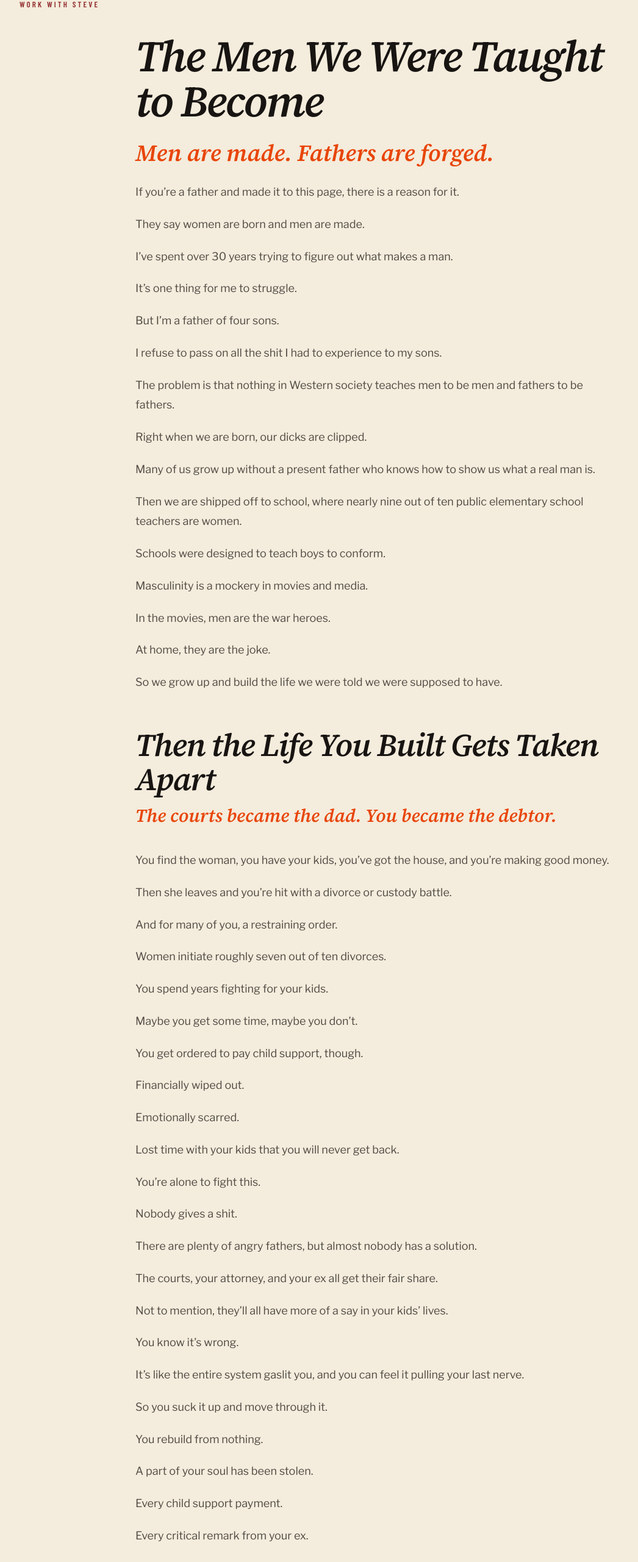
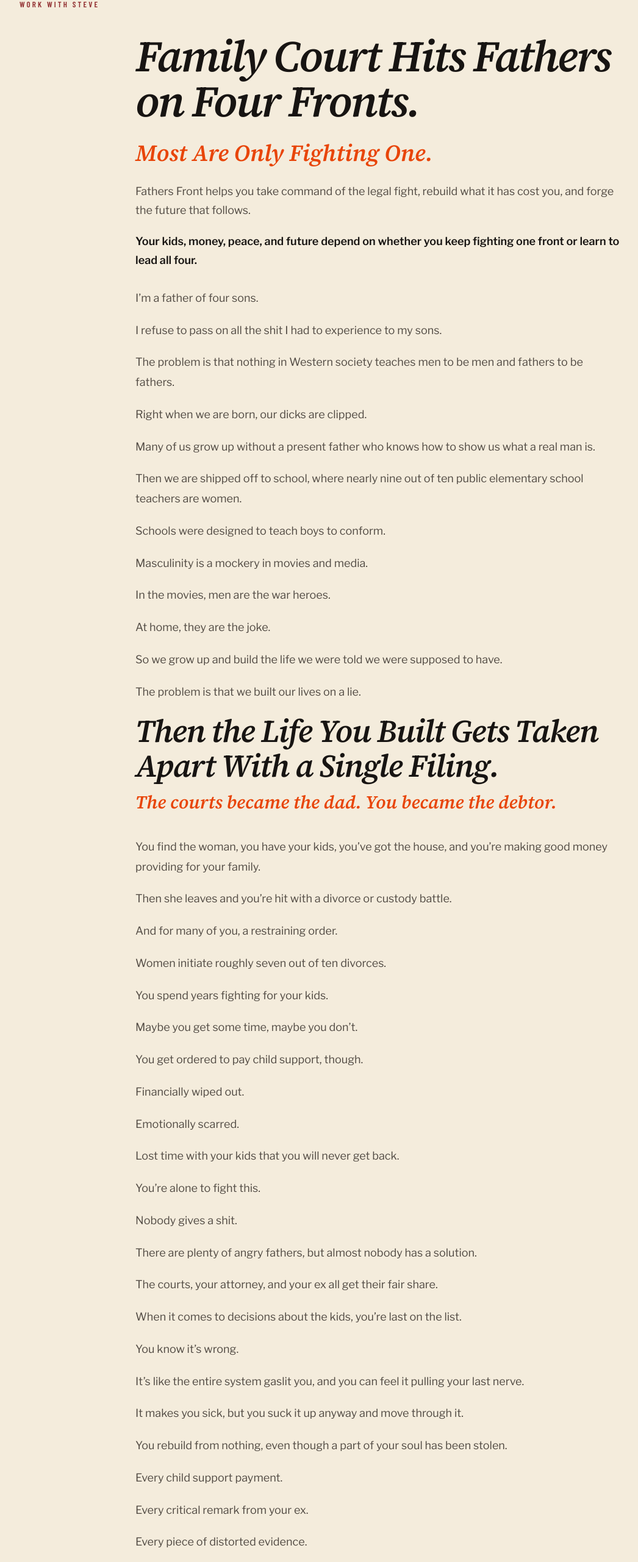
Before and after one commit to mestevelove/fathersfront, a Next.js app: page /work-with-steve in a window 1280 px wide. Shown: the part 231-2793 px from the top of the page at 61% size, without its empty margins (18-1064 px from the left). Built offline with nearby package versions, Linux system fonts and the light colour scheme; a web font is replaced by a local one.

Commit message:
Release V.69 finalize Work With Steve copy

```diff
--- a/app/components/Header.tsx
+++ b/app/components/Header.tsx
@@ -12,11 +12,11 @@ export function Header() {
           <span /><span /><span />
         </button>
         <nav className={open ? "nav open" : "nav"} aria-label="Primary navigation">
-          <div className="mobile-menu-heading"><span>Main Menu</span><b>V.68</b></div>
+          <div className="mobile-menu-heading"><span>Main Menu</span><b>V.69</b></div>
           <Link href="/">Home</Link><Link href="/books">Books</Link><Link href="/articles">Articles</Link>
           <Link href="/speaking">Speaking</Link><Link href="/about">About</Link><Link className="nav-cta" href="/work-with-steve">Work With Steve</Link>
         </nav>
-        <span className="site-version" aria-label="Site version 68">V.68</span>
+        <span className="site-version" aria-label="Site version 69">V.69</span>
       </div>
     </header>
   );
--- a/app/globals.css
+++ b/app/globals.css
@@ -488,6 +488,9 @@ h1 em,h2 em { font-family:"Source Serif 4",serif; color:var(--ember); text-trans
 .work-page-kicker { margin:0 0 42px; }
 .work-page-body { margin-inline:auto; }
 .work-simple h1 { margin:0 0 72px; color:var(--ink); font:600 clamp(44px,5.6vw,76px)/1.03 "Source Serif 4",Georgia,serif; letter-spacing:-.035em; text-transform:none; }
+.work-page-intro,.work-page-stakes { margin:0 0 20px; color:#514a43; font:400 18px/1.72 var(--body); }
+.work-page-stakes { margin-bottom:30px; color:var(--ink); }
+.work-page-stakes strong { font-weight:600; }
 .work-simple-subtitle { margin:0 0 62px; color:#665e55; font:400 22px/1.5 var(--body); }
 .work-page-deck,.work-section-deck { color:var(--ember); font-family:"Source Serif 4",Georgia,serif; font-style:italic; font-weight:600; text-transform:none; }
 .work-page-deck { margin:-48px 0 24px; font-size:clamp(25px,3.2vw,38px); line-height:1.25; }
@@ -502,6 +505,7 @@ h1 em,h2 em { font-family:"Source Serif 4",serif; color:var(--ember); text-trans
 .work-simple-copy-section h2,.work-simple-next h2 { margin:0 0 22px; color:var(--ink); font:600 27px/1.28 "Source Serif 4",Georgia,serif; letter-spacing:0; text-transform:none; }
 .work-simple-copy-section p { margin:0 0 18px; color:#514a43; font:400 18px/1.82 var(--body); }
 .work-story { margin:0 0 58px; }
+.work-story.work-opening-story { margin-bottom:0; }
 .work-story p { margin:0 0 20px; color:#514a43; font:400 18px/1.82 var(--body); }
 .work-stages { padding:8px 0 82px; }
 .work-stage-list { border-top:1px solid #bdb1a1; }
--- a/app/work-with-steve/page.tsx
+++ b/app/work-with-steve/page.tsx
@@ -50,6 +50,7 @@ const levels = [
       <p>Most men never really make it here.</p>
       <p>You may no longer be bleeding, but you’re still living smaller than the man you know you could become.</p>
       <p>There is a business, book, mission, family, or life you keep talking about but have not built.</p>
+      <p>For some, it’s continuing to push for full custody.</p>
       <p>These are the men who know they were put here to create, and they take action.</p>
       <p>They build the crazy thing they have always wanted to bring to life.</p>
       <p className="work-section-deck">What level are you willing to stop at?</p>
@@ -64,15 +65,13 @@ export default function WorkWithStevePage() {
       <div className="shell">
         <p className="section-kicker work-page-kicker">Work With Steve</p>
         <div className="work-simple-column work-page-body">
-          <h1>The Men We Were Taught to Become</h1>
-          <p className="work-page-deck">Men are made. Fathers are forged.</p>
+          <h1>Family Court Hits Fathers on Four Fronts.</h1>
+          <p className="work-page-deck">Most Are Only Fighting One.</p>
+          <p className="work-page-intro">Fathers Front helps you take command of the legal fight, rebuild what it has cost you, and forge the future that follows.</p>
+          <p className="work-page-stakes"><strong>Your kids, money, peace, and future depend on whether you keep fighting one front or learn to lead all four.</strong></p>
 
         <div className="work-story work-opening-story">
-          <p>If you’re a father and made it to this page, there is a reason for it.</p>
-          <p>They say women are born and men are made.</p>
-          <p>I’ve spent over 30 years trying to figure out what makes a man.</p>
-          <p>It’s one thing for me to struggle.</p>
-          <p>But I’m a father of four sons.</p>
+          <p>I’m a father of four sons.</p>
           <p>I refuse to pass on all the shit I had to experience to my sons.</p>
           <p>The problem is that nothing in Western society teaches men to be men and fathers to be fathers.</p>
           <p>Right when we are born, our dicks are clipped.</p>
@@ -83,10 +82,11 @@ export default function WorkWithStevePage() {
           <p>In the movies, men are the war heroes.</p>
           <p>At home, they are the joke.</p>
           <p>So we grow up and build the life we were told we were supposed to have.</p>
+          <p>The problem is that we built our lives on a lie.</p>
         </div>
 
-        <WorkSection title="Then the Life You Built Gets Taken Apart" deck="The courts became the dad. You became the debtor.">
-          <p>You find the woman, you have your kids, you’ve got the house, and you’re making good money.</p>
+        <WorkSection title="Then the Life You Built Gets Taken Apart With a Single Filing." deck="The courts became the dad. You became the debtor.">
+          <p>You find the woman, you have your kids, you’ve got the house, and you’re making good money providing for your family.</p>
           <p>Then she leaves and you’re hit with a divorce or custody battle.</p>
           <p>And for many of you, a restraining order.</p>
           <p>Women initiate roughly seven out of ten divorces.</p>
@@ -100,44 +100,47 @@ export default function WorkWithStevePage() {
           <p>Nobody gives a shit.</p>
           <p>There are plenty of angry fathers, but almost nobody has a solution.</p>
           <p>The courts, your attorney, and your ex all get their fair share.</p>
-          <p>Not to mention, they’ll all have more of a say in your kids’ lives.</p>
+          <p>When it comes to decisions about the kids, you’re last on the list.</p>
           <p>You know it’s wrong.</p>
           <p>It’s like the entire system gaslit you, and you can feel it pulling your last nerve.</p>
-          <p>So you suck it up and move through it.</p>
-          <p>You rebuild from nothing.</p>
-          <p>A part of your soul has been stolen.</p>
+          <p>It makes you sick, but you suck it up anyway and move through it.</p>
+          <p>You rebuild from nothing, even though a part of your soul has been stolen.</p>
           <p>Every child support payment.</p>
           <p>Every critical remark from your ex.</p>
-          <p>All the passive-aggressive behavior justified as being “in the best interest of the child.”</p>
+          <p>Every piece of distorted evidence.</p>
+          <p>Every passive-aggressive action.</p>
+          <p>Everything is framed as “in the best interest of the child.”</p>
           <p>It feels like a prison sentence while you wait for your kids to age out and let them make their own choices.</p>
           <p>You’ll always be the subhuman parent.</p>
-          <p>You pray they see the price you paid and the truth.</p>
+          <p>You pray your kids see the price you paid and the truth.</p>
           <p>I want to tell you that you’re not alone.</p>
           <p>There are millions of fathers out there going through this.</p>
           <p>It’s been happening for decades.</p>
-          <p>And it started when the government started incentivizing mothers to leave.</p>
+          <p>And it started when the government started interfering and incentivizing mothers to leave.</p>
         </WorkSection>
 
         <WorkSection title="I’ve Been Through This System Twice" deck="The first time, I stopped. The second time, I learned to lead.">
           <p>I’ve been through this system twice.</p>
-          <p>The first time, I got 44% custody and child support after being married for 20 years and having three boys.</p>
+          <p>The first time, I got 46% custody and was ordered to pay child support after being married for 20 years.</p>
+          <p>We had three boys together.</p>
           <p>And the oldest of my three sons was alienated from me.</p>
           <p>They gave mom primary while she was snorting coke and driving drunk.</p>
           <p>I couldn’t prove it, but I could smell it on her breath.</p>
           <p>The panic I would feel letting her take the kids, let alone paying her bills.</p>
-          <p>The problem is that I didn’t know what to do.</p>
-          <p>I suspected my attorney’s job was to corral me through the system, make me pay the tax, foot her Mercedes note, and move on to the next case.</p>
+          <p>The problem was that I didn’t know what to do.</p>
+          <p>I suspected my attorney’s job was to corral me through the system, pay the tax, foot her Mercedes note, and move on to the next case.</p>
           <p>I knew something was wrong, but I didn’t know how to do it on my own.</p>
-          <p>I thought it was the end, so I stopped.</p>
+          <p>I was too scared, so I stopped.</p>
           <p>It’s just the way it is.</p>
           <p>I moved on and started rebuilding my life.</p>
-          <p>I made millions living all over the world and had a great relationship with my sons.</p>
+          <p>I started a business, made millions while living all over the world, and had a great relationship with my two sons.</p>
           <p>But something never went away.</p>
-          <p>I wasn’t done with the family courts.</p>
-          <p>I also wanted a family.</p>
+          <p>I was living with the damage for years, but didn’t know what I could do about it.</p>
+          <p>I also wanted a family again.</p>
           <p>I had so much more to give as a father, but I didn’t have a family to give it to.</p>
           <p>A decade after my divorce, I met a beautiful German woman.</p>
-          <p>The first year was great, but it wasn’t easy.</p>
+          <p>We fell in love.</p>
+          <p>The first year was great, even though it wasn’t easy.</p>
           <p>I was here for it.</p>
           <p>Then we had a son, Ori.</p>
           <p>I had never been happier in my life.</p>
@@ -147,45 +150,42 @@ export default function WorkWithStevePage() {
           <p>How the fuck could this happen again?</p>
           <p>A decade of deep work, coaching, therapy, men’s work, every modality.</p>
           <p>I did it.</p>
-          <p>I was devastated and afraid she would leave for Germany and never return.</p>
+          <p>I did everything I could to ensure this never happened again.</p>
+          <p>I was devastated and afraid she would abduct my son to Germany and never return.</p>
           <p>She kept me off the birth certificate and took me to court.</p>
           <p>I had a choice to make.</p>
           <p>I could just let this go because I knew that I would be in a full-time legal fight for two years minimum.</p>
+          <p>It’s the last thing I ever wanted to do, but there was something unfinished.</p>
           <p>I had to ask myself:</p>
           <p>“Who do I become on the other side?”</p>
-          <p>I knew I had unfinished business with the family court.</p>
           <p>I had a fight ahead of me, a hundred times worse than my divorce.</p>
           <p>She and her attorney framed me as controlling, abusive, and dangerous to my son.</p>
           <p>Right away, they wouldn’t let me see him, and they put me on supervised visitation for a couple of hours a week.</p>
           <p>“It’s in the best interest of the child.”</p>
-          <p>I had no idea how that could happen after raising three sons.</p>
+          <p>I had no idea how that could happen after raising three sons, even my ex-wife was surprised.</p>
           <p>I had to figure this out.</p>
-          <p>I knew I was being called back to understand how the courts are able to do this when it goes against what is natural and sacred.</p>
-          <p>Fathers.</p>
-          <p>Terrified, I refused to work with an attorney and had no idea what I was doing.</p>
+          <p>It went against everything I knew to be true.</p>
+          <p>Fatherhood was sacred.</p>
+          <p>I learned that I was being initiated at a level few fathers choose.</p>
+          <p>Terrified, I refused to work with an attorney.</p>
+          <p>It was a rite of passage.</p>
+          <p>I had zero idea what I was doing.</p>
           <p>I knew that I was going to lose early, but I was not going to give up.</p>
           <p>I created legal pressure and forced her to start making poor choices.</p>
-          <p>When I started getting results, she fled and abducted our son to Germany.</p>
-          <p>She violated court orders.</p>
+          <p>When I started getting results, she fled and abducted our son to Germany against court orders.</p>
           <p>I took it international through the Hague Convention and won.</p>
           <p>She appealed.</p>
           <p>I won that too.</p>
           <p>I ended up getting sole custody in Texas.</p>
           <p>But winning the orders was not enough.</p>
           <p>I still had to go get him because she refused to follow them.</p>
-          <p>You’ll have to read my book, <em>Stolen Sons</em>, to hear how the story ends.</p>
+          <p>The second time through family court, I learned that winning the case is only the beginning.</p>
+          <p>A father still has to rebuild what the fight damaged and decide what he is going to create from it.</p>
         </WorkSection>
 
         <section className="work-content-section work-levels-intro">
-          <h2 id="work-levels-title">The Three Levels of Fatherhood After Family Court</h2>
-          <p className="work-section-deck">Who do you become on the other side?</p>
-          <div className="work-story">
-            <p>What I have learned is that, as men, we are made.</p>
-            <p>Everything that has happened to this point was to make you into the man God created you to be.</p>
-            <p>This was not an accident.</p>
-            <p>There are three stages to this journey, and each stage has a different set of challenges.</p>
-            <p>They are the levels of the game of fatherhood after you enter family court.</p>
-          </div>
+          <h2 id="work-levels-title">Three Levels. One Fight for Your Future.</h2>
+          <p className="work-section-deck">Fight. Fortify. Forge.</p>
         </section>
 
         <div className="work-stage-list" aria-labelledby="work-levels-title">
@@ -202,7 +202,7 @@ export default function WorkWithStevePage() {
 
         <WorkSection title="We Change Ourselves First" deck="The fight exposes every place a man has not yet learned to lead.">
           <p>Imagine this.</p>
-          <p>Millions of fathers walk into court already broken.</p>
+          <p>There are millions of fathers who walk into court completely broken.</p>
           <p>Broken fathers pass that brokenness to their children.</p>
           <p>That is the cycle I am here to stop.</p>
           <p>We do not begin by changing our exes, courts, or the laws.</p>
@@ -215,8 +215,9 @@ export default function WorkWithStevePage() {
 
         <WorkSection title="What Changes When You Step Up" deck="You stop reacting. You start leading.">
           <p>You stop opening every email with your heart racing.</p>
-          <p>You know the facts, the priorities, and the next move.</p>
-          <p>You walk into calls with your attorney knowing what to ask and what you expect to happen next.</p>
+          <p>You know the facts, the priorities, and the next move, always.</p>
+          <p>You walk into court knowing what to ask and what you expect to happen next.</p>
+          <p>And you’re not dependent on some fucking attorney.</p>
           <p>You stop building your life around your ex’s next move.</p>
           <p>Your body gets stronger.</p>
           <p>Your income starts moving again.</p>
@@ -225,7 +226,7 @@ export default function WorkWithStevePage() {
           <p>You become less reactive, more strategic, and harder to manipulate.</p>
           <p>You stop asking for permission.</p>
           <p>You start leading.</p>
-          <p>You turn the worst thing that has ever happened to in, into the best thing that has ever happened to you.</p>
+          <p>You turn the worst thing that has ever happened to you into the best thing that has ever happened to you.</p>
           </WorkSection>
         </div>
       </div>
@@ -237,7 +238,7 @@ export default function WorkWithStevePage() {
         <p className="work-section-deck">One brotherhood. Two ways to work with me.</p>
         <div className="work-story work-offer-opening">
           <p>Whether you’re still stuck in court, rebuilding after getting your life wrecked, or ready to make your crazy goals happen, we’ve got you, brother.</p>
-          <p>There are two ways to join the brotherhood and get my personal support.</p>
+          <p>If this is you, there are two ways to join the brotherhood and get my personal support.</p>
         </div>
         <div className="work-v2-offers">
           <article className="work-v2-brotherhood">
@@ -245,7 +246,7 @@ export default function WorkWithStevePage() {
             <h3>Bloodline<br />Brotherhood</h3>
             <p>One program.</p><p>Three levels.</p><p>One weekly call.</p><p>Start where you are.</p>
             <p>Fight for your fatherhood.<br />Fortify your foundation.<br />Forge your family’s future.</p>
-            <p>Bloodline Brotherhood combines weekly group coaching, direct feedback, accountability, and the support of fathers moving through the same three levels.</p>
+            <p>Bloodline Brotherhood combines weekly group coaching, direct feedback, accountability, and the support of fathers moving through the same three levels. There is another father in the group who needs you.</p>
             <strong>$497 <small>per month</small></strong>
             <Link className="button cream-button" href="/bloodline-brotherhood">Join Bloodline Brotherhood</Link>
           </article>
@@ -255,7 +256,6 @@ export default function WorkWithStevePage() {
             <p>Some fights require more proximity.</p>
             <p>Bloodline Advisory is private strategic support for fathers facing complex litigation, major financial exposure, interstate or international conflict, abduction, enforcement, or cases involving multiple professional teams.</p>
             <p>As a Bloodline Advisory client, you also receive access to Bloodline Brotherhood for the duration of your advisory engagement.</p>
-            <strong>$297</strong>
             <p>Initial strategy calls are $297.</p>
             <p>Private advisory engagements begin at $15,000.</p>
             <Link className="button ember" href="/bloodline-advisory">Book a Strategy Call</Link>
--- a/public/template.html
+++ b/public/template.html
@@ -54,7 +54,7 @@
   </style>
 </head>
 <body>
-  <header class="masthead"><div class="shell"><a class="brand" href="/">Fathers <b>Front</b></a><span class="version">ARTICLE TEMPLATE · V.68</span></div></header>
+  <header class="masthead"><div class="shell"><a class="brand" href="/">Fathers <b>Front</b></a><span class="version">ARTICLE TEMPLATE · V.69</span></div></header>
   <main>
     <header class="hero"><div class="shell">
       <p class="issue">FIELD NOTE <b>/ TEMPLATE</b> · [LAW / LOVE / LEADERSHIP / LIFESTYLE]</p>
```
Also changed, not shown: 1 other file (tests, documents, lock files or other folders).
